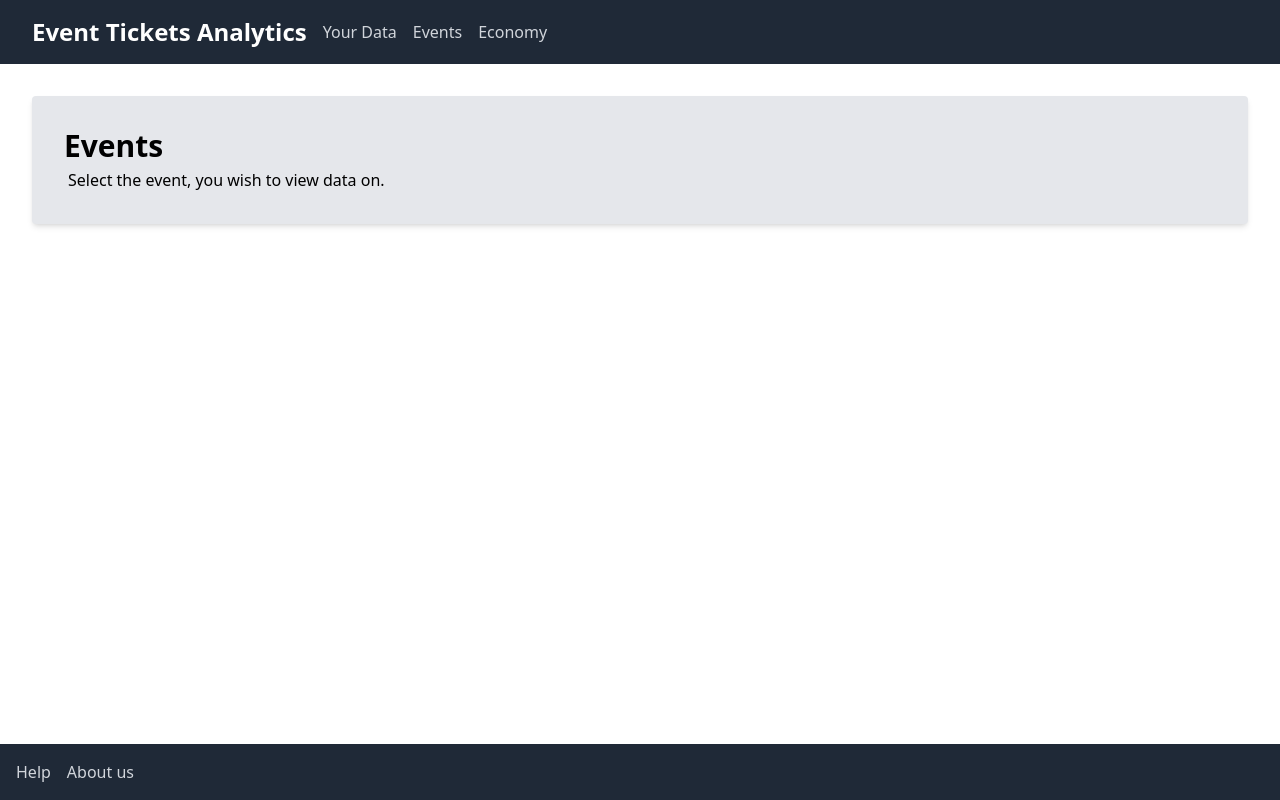
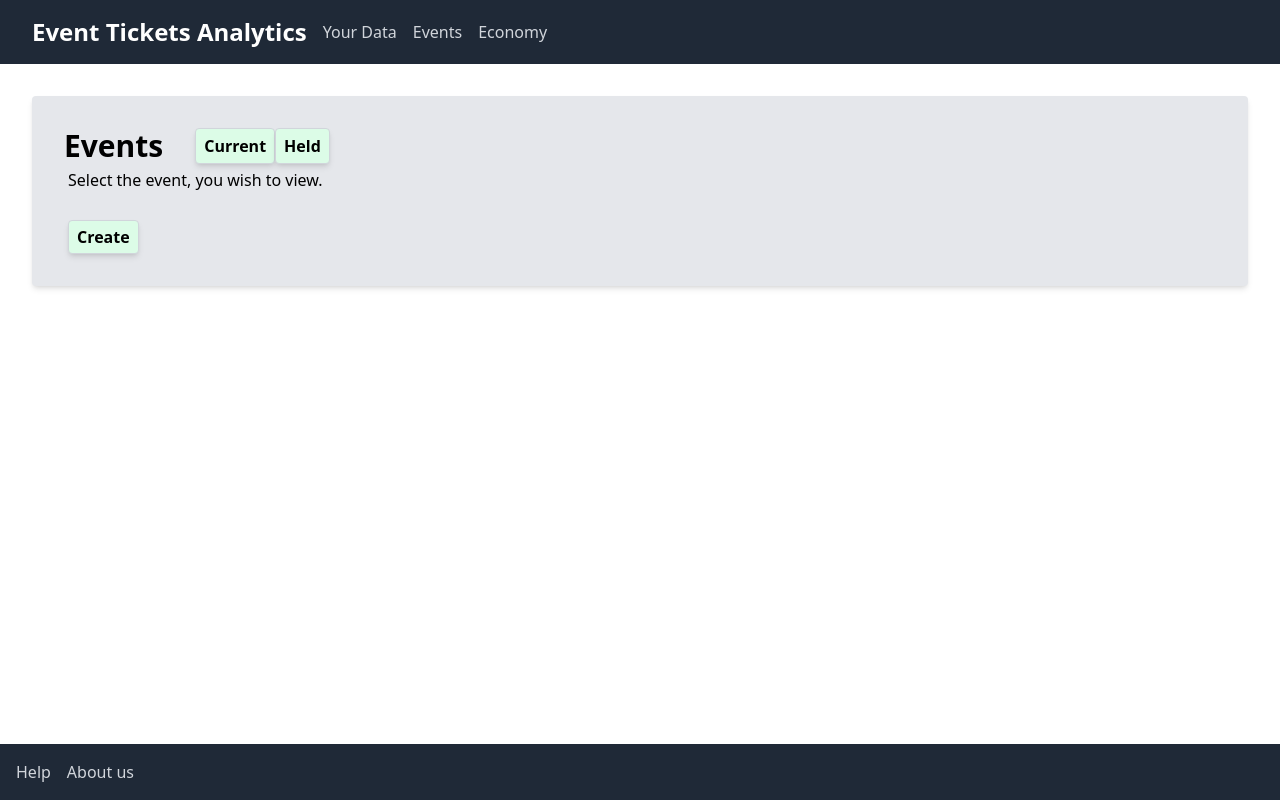
Before and after one commit to pete662f/ETA, a SvelteKit app: page /events in a window 1280 px wide. Built offline with nearby package versions, Linux system fonts and the light colour scheme; some icons are missing.

Commit message:
current + held incorporated

```diff
--- a/src/routes/events/+page.svelte
+++ b/src/routes/events/+page.svelte
@@ -2,14 +2,72 @@
     import type { PageData } from './$types';
 
     export let data: PageData;
+
+    let event = "3";
+
+    function current(){
+        event = "0";
+    }
+
+    function held(){
+        event = "1";
+    }
+
 </script>
 
 <!-- Box around the text -->
 <div class="bg-gray-200 rounded mx-8 py-8 my-8 shadow-md">
-    <!-- Title -->
-    <h1 class="text-3xl font-bold ml-8">Events</h1>
+
+    <!-- Title and buttons to make options -->
+    <div class="flex">
+        <h1 class="text-3xl font-bold mx-8">Events</h1>
+        <button on:click={current} class="border border-gray-300 bg-green-100 hover:border-gray-500 rounded shadow-md font-bold px-2">Current</button>
+        <button on:click={held} class="border border-gray-300 bg-green-100 hover:border-gray-500 rounded shadow-md font-bold px-2">Held</button>
+
+    </div>
 
     <!-- Descriptive text -->
-    <p class="ml-9 mt-1">Select the event, you wish to view data on.</p>
+    <p class="ml-9 mt-1">Select the event, you wish to view.</p>
+
+    <!-- Botton -->
+    <div class="ml-9 mt-7">
+        <button class="bg-green-100 border border-gray-300 hover:border-gray-500 shadow-md font-bold py-1 px-2 rounded">
+            Create
+        </button>
+    </div>
+
+    {#if (event === "0")}
+    <!-- Table for events -->
+    <div>
+        <div class="m-8 shadow-md table-auto">
+          <table class="w-full border-collapse border border-gray-200">
+
+            <!-- Head of the table -->
+            <thead class="border border-gray-200 bg-green-400">
+                <tr>
+                    <td class="font-bold pl-3">Event name</td>
+                    <td class="font-bold pl-3"><!-- Fill --></td>
+                </tr>
+            </thead>
+
+            <!-- The indside of the table -->
+            <tbody class="border border-gray-200 bg-green-100">
+              <tr>
+                <td class="pl-3">Information</td>
+                <td class="pl-3">Early bird</td>
+              </tr>
+              <tr>
+                <td class="pl-3">Lokation</td>
+                <td class="pl-3">Normal</td>
+              </tr>
+              <tr>
+                <td class="pl-3"></td>
+                <td class="pl-3">Last minute</td>
+              </tr>
+            </tbody>
+          </table>
+        </div>
+    </div>
+    {/if}
 
 </div>
```
